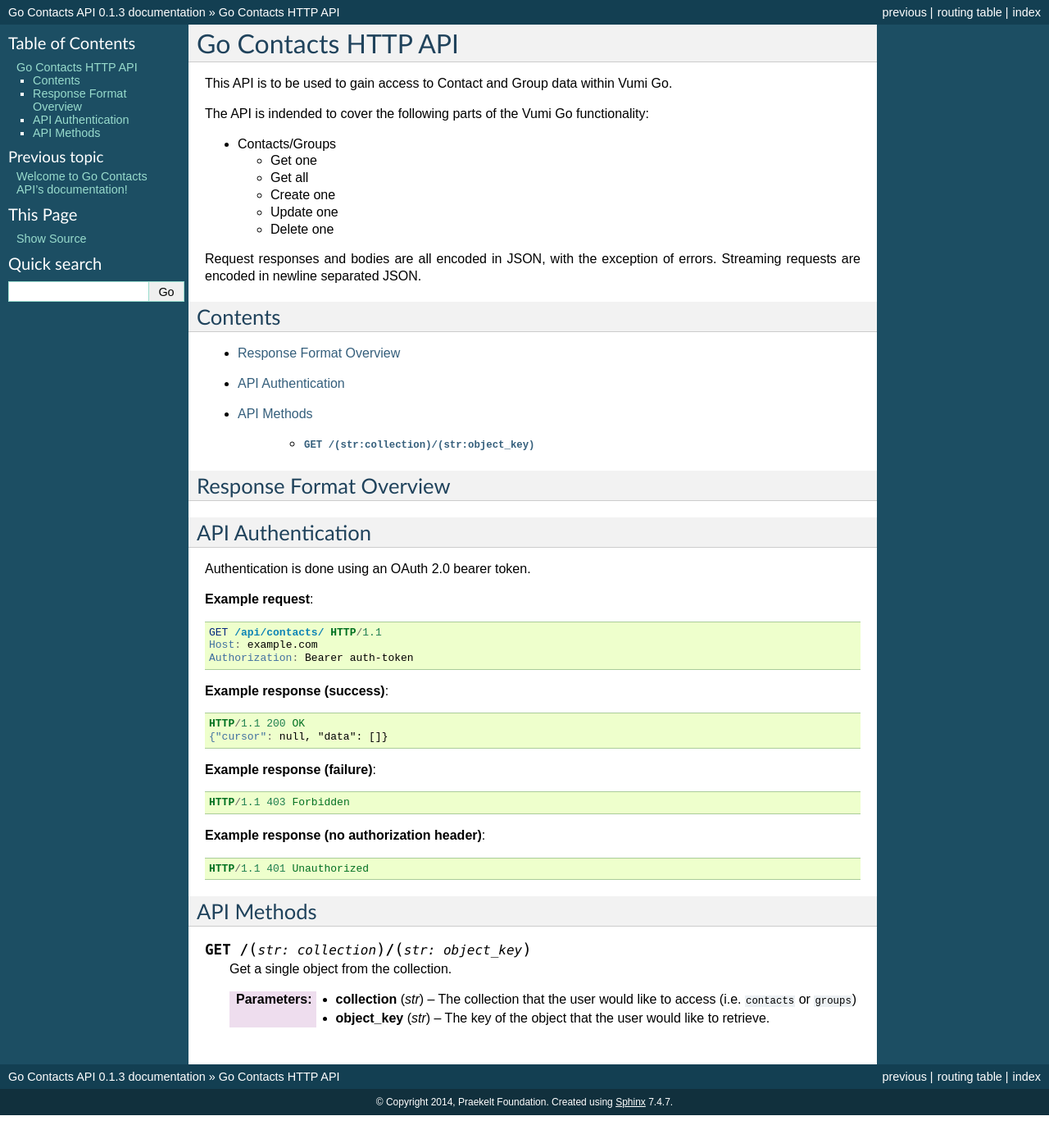
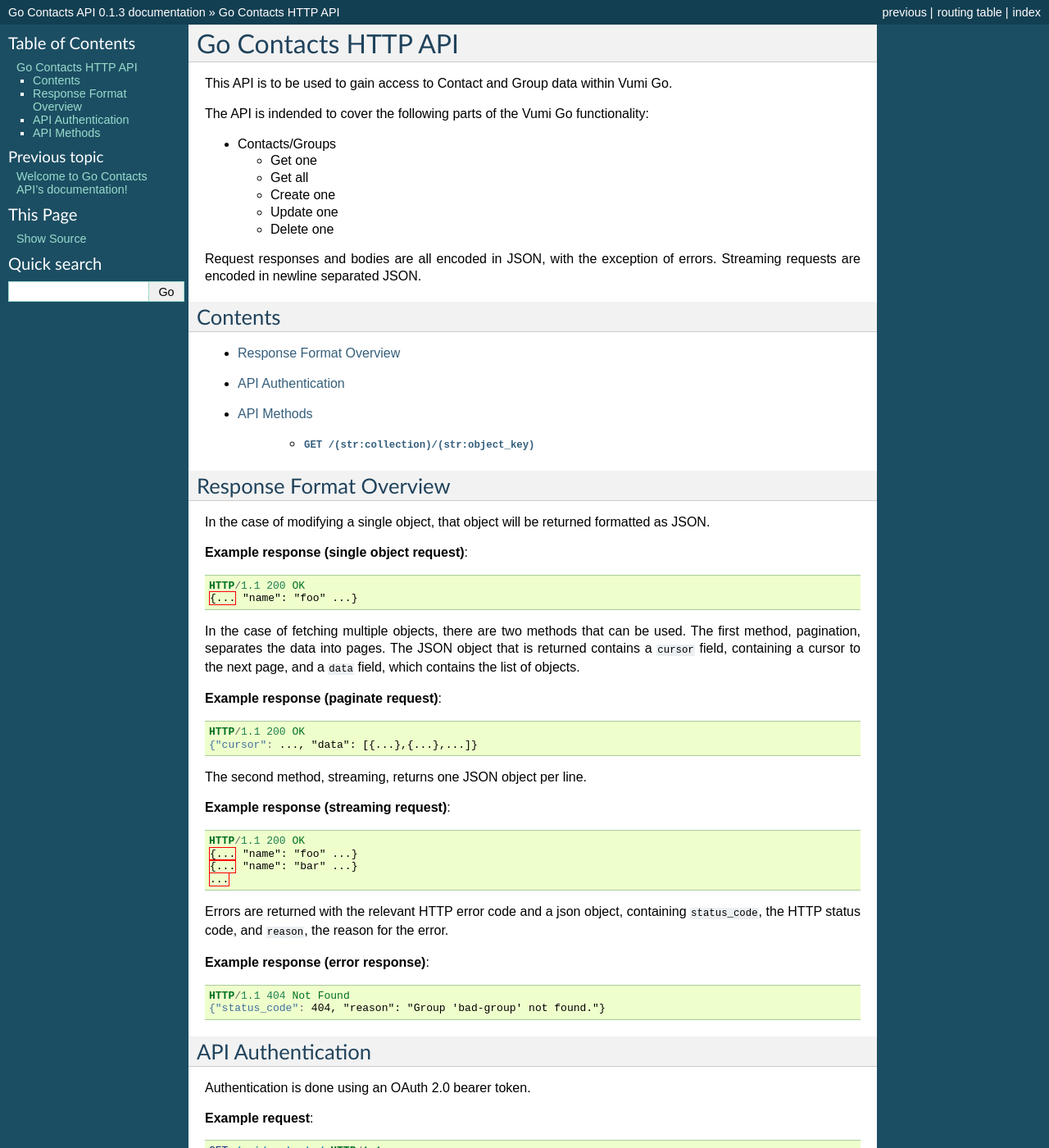
Before and after one commit to praekeltfoundation/go-contacts-api, a Sphinx documentation site: the page built from docs/go-contacts-api.rst, in a window 1280 px wide and 1400 px high. Shown: the whole window at 82% size. Built offline with Sphinx 7.4.7, drawn with Linux system fonts in a browser that asks for light colours.

Commit message:
Added Response Format Overview section

```diff
--- a/docs/go-contacts-api.rst
+++ b/docs/go-contacts-api.rst
@@ -31,6 +31,50 @@
 
 Response Format Overview
 ------------------------
+
+In the case of modifying a single object, that object will be returned
+formatted as JSON.
+
+**Example response (single object request)**:
+
+.. sourcecode:: http
+
+    HTTP/1.1 200 OK
+    {... "name": "foo" ...}
+
+In the case of fetching multiple objects, there are two methods that can be
+used. The first method, pagination, separates the data into pages. The JSON
+object that is returned contains a ``cursor`` field, containing a cursor to
+the next page, and a ``data`` field, which contains the list of objects.
+
+**Example response (paginate request)**:
+
+.. sourcecode:: http
+
+    HTTP/1.1 200 OK
+    {"cursor": ..., "data": [{...},{...},...]}
+
+The second method, streaming, returns one JSON object per line.
+
+**Example response (streaming request)**:
+
+.. sourcecode:: http
+
+    HTTP/1.1 200 OK
+    {... "name": "foo" ...}
+    {... "name": "bar" ...}
+    ...
+
+Errors are returned with the relevant HTTP error code and a json object,
+containing ``status_code``, the HTTP status code, and ``reason``, the reason
+for the error.
+
+**Example response (error response)**:
+
+.. sourcecode:: http
+
+    HTTP/1.1 404 Not Found
+    {"status_code": 404, "reason": "Group 'bad-group' not found."}
 
 
 .. _api-authentication:
```
